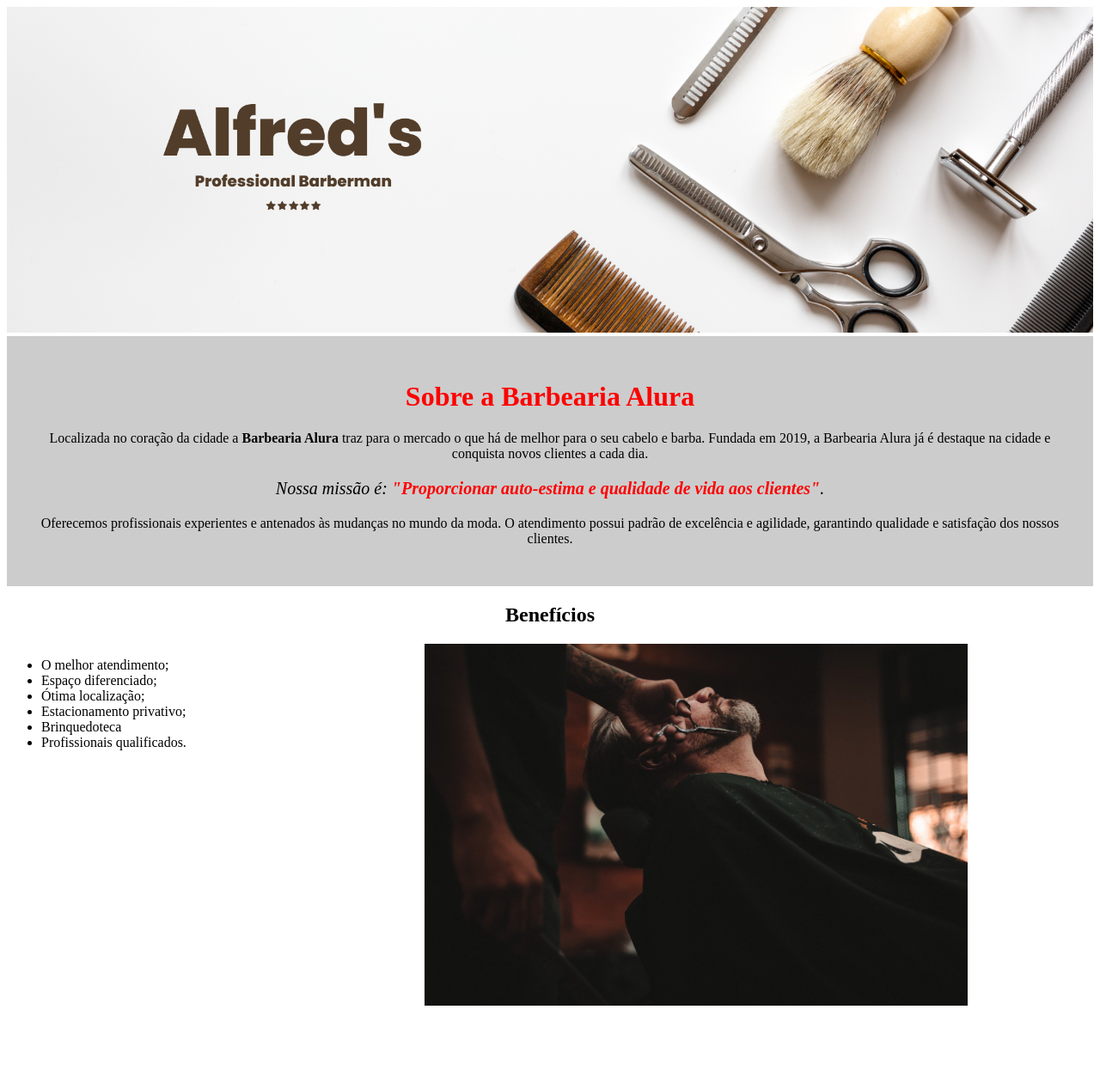
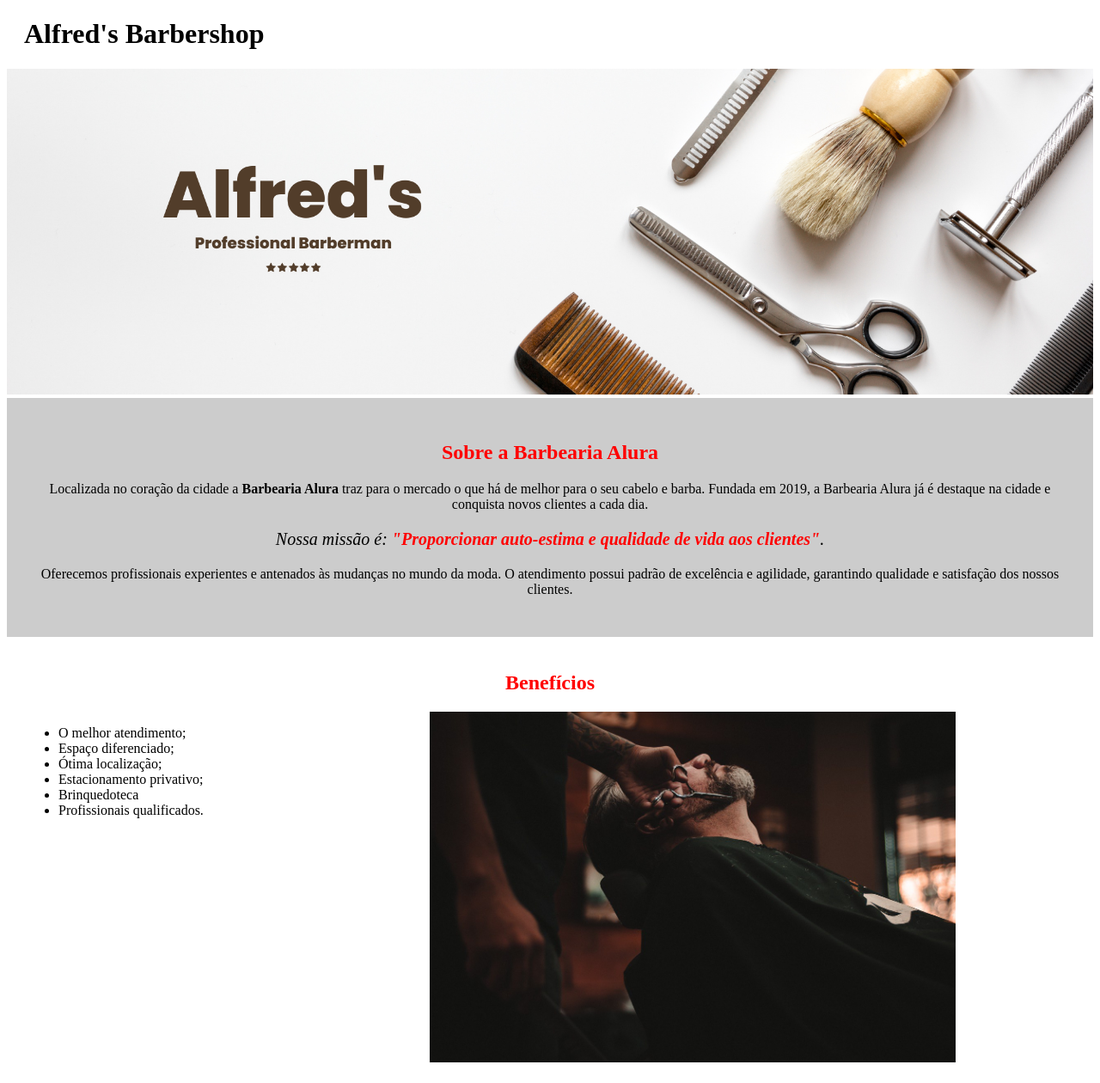
Before and after one commit to AllGun/alura-one, a plain HTML site: page barbershop/index.html in a window 1280 px wide. Shown: the whole page at 86% size. Before the commit the page ends 1174 px from the top, so only its background shows below. Drawn offline with Linux system fonts and the light colour scheme.

Commit message:
produtos.html

```diff
--- a/barbershop/css/main.css
+++ b/barbershop/css/main.css
@@ -11,18 +11,23 @@ body {
 }
 
 /* header */
+.titulo-principal{
+  padding-left: 20px;
+}
+
+
+/* background: #f5dbb6 ; */
 #banner {
   width: 100%;
   height: 20%;
 }
 
 .principal {
-    /* background: #f5dbb6 ; */
-    background: #cccccc ;
+  background: #cccccc;
   padding: 30px;
 }
 
-h1 {
+.titulo-centralizado {
   color: red;
   text-align: center;
 }
@@ -46,10 +51,7 @@ em strong {
 
 .beneficios {
   background-color: #fff;
-}
-
-h2 {
-    text-align: center;
+  padding: 20px;
 }
 
 ul {
@@ -60,7 +62,7 @@ ul {
 }
 
 .img-beneficios {
-    width:50%;
+  width: 50%;
 }
 
 /* footer  */
--- a/barbershop/index.html
+++ b/barbershop/index.html
@@ -4,18 +4,17 @@
     <meta charset="UTF-8" />
     <meta http-equiv="X-UA-Compatible" content="IE=edge" />
     <meta name="viewport" content="width=device-width, initial-scale=1.0" />
-    <title>Barbershop</title>
+    <title>Alfred's Barbershop</title>
     <!-- css -->
     <link rel="stylesheet" href="./css/main.css" />
     <script src="./js/script.js" defer></script>
   </head>
   <body>
-    <header>
+    <header><h1 class="titulo-principal">Alfred's Barbershop</h1></header>
+    <main>
       <img id="banner" src="./img/barber-banner.png" alt="" />
-    </header>
-    <main>
       <div class="principal">
-        <h1>Sobre a Barbearia Alura</h1>
+        <h2 class="titulo-centralizado">Sobre a Barbearia Alura</h2>
         <p>
           Localizada no coração da cidade a
           <strong>Barbearia Alura</strong> traz para o mercado o que há de
@@ -39,7 +38,7 @@
       </div>
 
       <div class="beneficios">
-        <h2>Benefícios</h2>
+        <h2 class="titulo-centralizado">Benefícios</h2>
         <ul>
           <li class="itens">O melhor atendimento;</li>
           <li class="itens">Espaço diferenciado;</li>
@@ -49,7 +48,7 @@
           <li class="itens">Profissionais qualificados.</li>
         </ul>
 
-        <img src="./img/beneficios.jpg" class="img-beneficios" alt="">
+        <img src="./img/beneficios.jpg" class="img-beneficios" alt="" />
       </div>
     </main>
     <footer></footer>
```
Also changed, not shown: barbershop/produtos.html (added, +12 -0 lines). Lines whose indentation alone changed are shown as unchanged.
